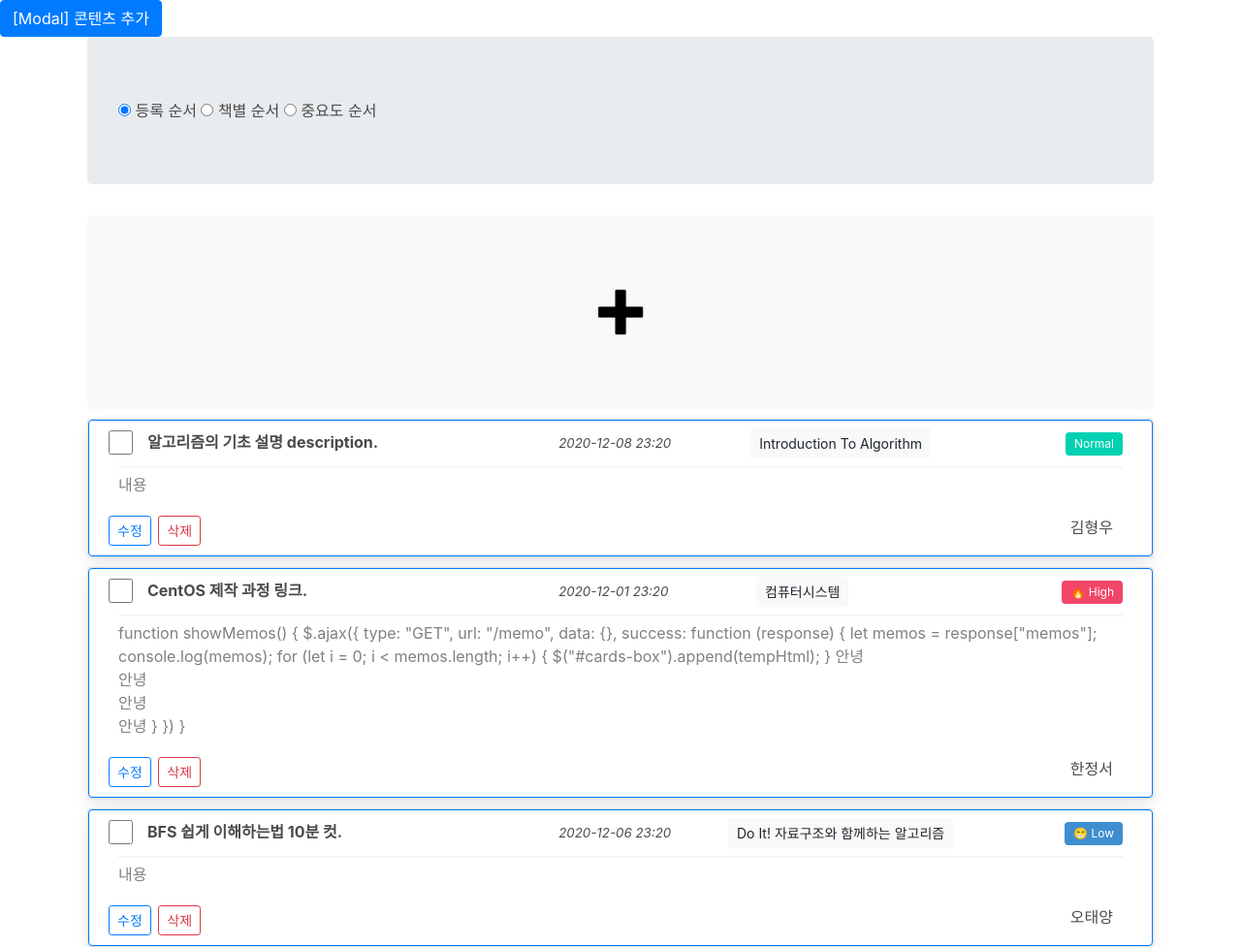
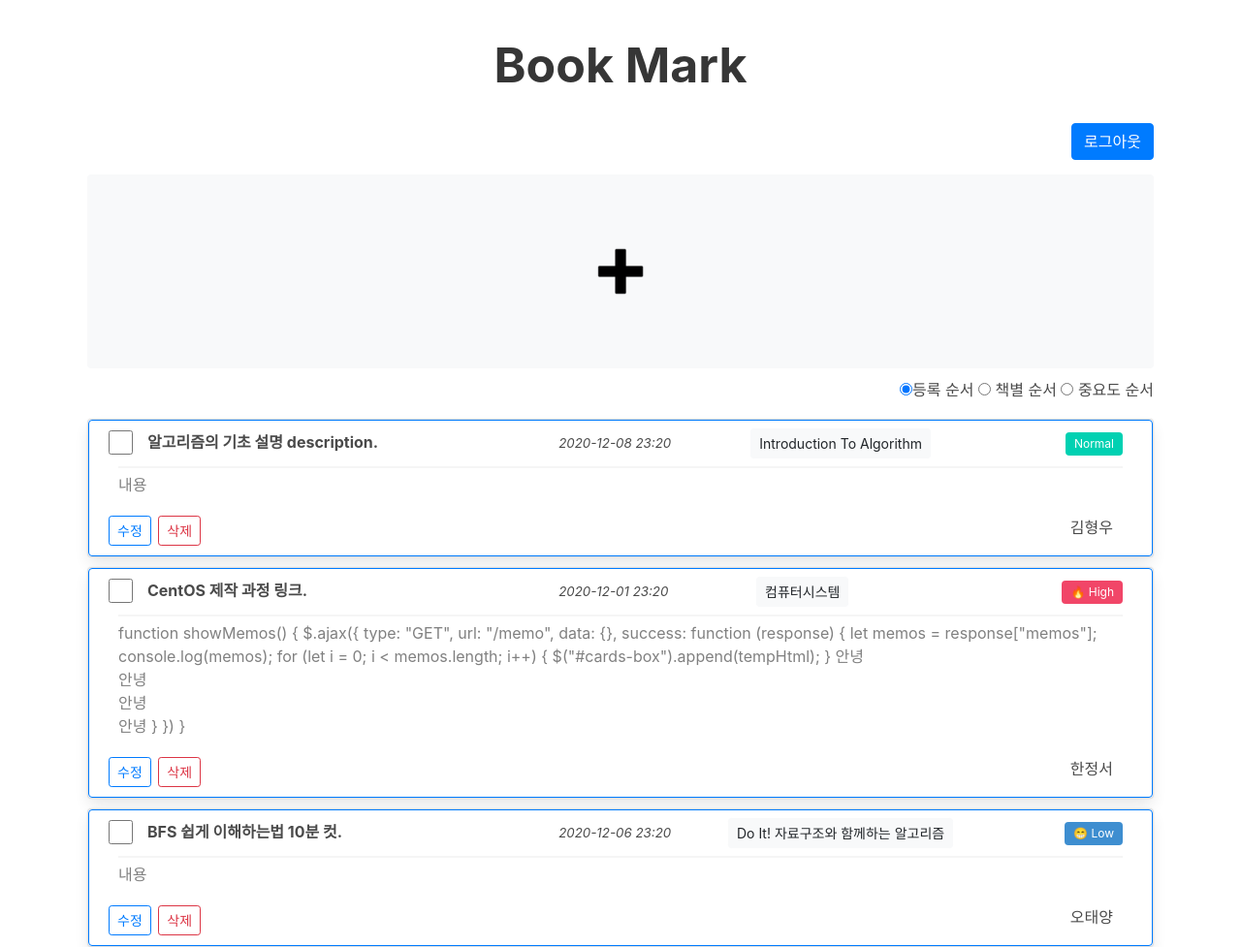
Before and after one commit to BookPlanner/BookPlanner, a Flask app: page /main in a window 1280 px wide. Shown: the whole page at 97% size. Run offline with Flask 2, Linux system fonts and the light colour scheme; some libraries are stand-ins or nearby versions.

Commit message:
update detail

```diff
--- a/app.py
+++ b/app.py
@@ -2,9 +2,9 @@ from flask import Flask, render_template, request, session,jsonify, redirect
 import datetime
 app = Flask(__name__)
 app.secret_key = 'jeongseojeongseo' # secret key는 랜덤 문자열로 설정
-from pymongo import MongoClient           # pymongo를 임포트 하기(패키지 인스톨 먼저 해야겠죠?)
+from pymongo import MongoClient     # pymongo를 임포트 하기(패키지 인스톨 먼저 해야겠죠?)
 client = MongoClient('localhost', 27017)
-db = client.dbtest              # 임시로 dbtest에 저장
+db = client.dbtest                  # 임시로 dbtest에 저장
 
 ## home화면 보여주기
 @app.route('/')
--- a/templates/main.html
+++ b/templates/main.html
@@ -39,11 +39,17 @@
             z-index: 0;
         }
 
+        .sort {
+            text-align: right;
+            margin-top: 10px;
+        }
+
         .default_content {
             width: 100%;
             height: 200px;
             border: 5px black;
         }
+
     </style>
 
     <script type="text/javascript">
@@ -77,26 +83,35 @@
 }
     </script>
 </head>
+
 <body>
 
-<!-- Button trigger modal -->
-<button type="button" class="btn btn-primary" data-toggle="modal" data-target="#exampleModalCenter">[Modal] 콘텐츠 추가</button>
+
+
+
+
+
+
+
 
     <div class="wrap">
-        <div class="jumbotron">
-            <input type="radio" name="chk_info" checked="checked" value="register"> 등록 순서
-            <input type="radio" name="chk_info" value="book"> 책별 순서
-            <input type="radio" name="chk_info" value="importance"> 중요도 순서
-        </div>
+        <div style="text-align: center; margin-top: 30px; font-size: 50px;">
+            <strong> Book Mark </strong>
+            <div align="right">
+               <button type="button" class="btn btn-primary" onclick="logout()">로그아웃</button>
+           </div>
+       </div>
+    <div>
 
-        <div class = "default-line">
-
-        </div>
-        <div>
-            <!-- Button trigger modal -->
+<!-- Button trigger modal -->
 <button type="button" class="btn btn-light default_content" data-toggle="modal" data-target="#exampleModalCenter"><img src="../static/css/plus.png"/>
   </button>
 
+  <div class="sort">
+    <input  id="id1" type="radio" name="chk_info" checked="checked" value="register"><label for="id1">등록 순서</label>
+    <input  id="id2" type="radio" name="chk_info" value="book"> <label for="id2">책별 순서</label>
+    <input  id="id3" type="radio" name="chk_info" value="importance"> <label for="id3">중요도 순서</label>
+</div>
 
 <!-- Modal -->
   <div class="modal fade" id="exampleModalCenter" tabindex="-1" role="dialog" aria-labelledby="exampleModalCenterTitle" aria-hidden="true">
@@ -113,7 +128,7 @@
               <li class="list-group-item">
                   책 종류
                   <br>
-                  <div class="btn-group btn-group-toggle" data-group="buttons" style="width:100%;">
+                  <div class="btn-group btn-group-toggle" data-group="buttons" style="width:100%">
                       <label>
                           <input type="radio" name="options" id="option1" autocomplete="off" value="뚜잇!파이썬" checked> 뚜잇!파이썬
                           &nbsp;&nbsp;&nbsp;
```
